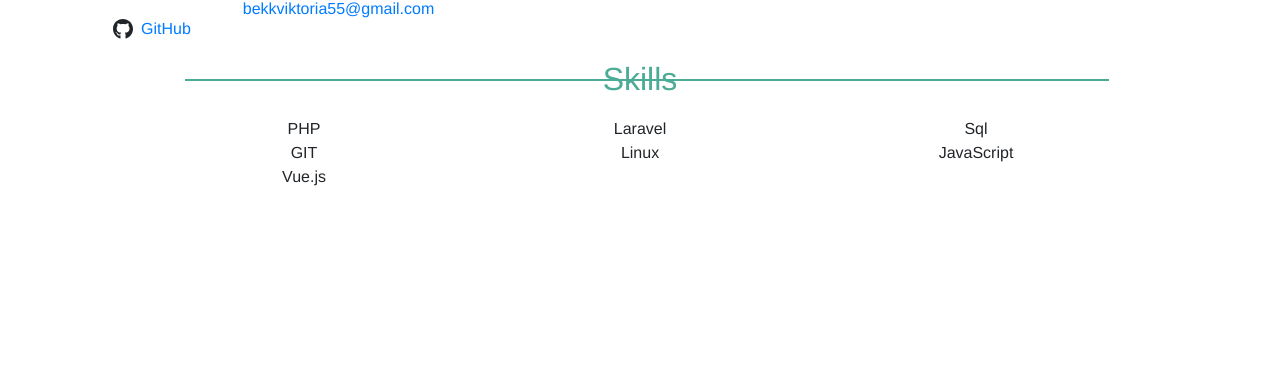
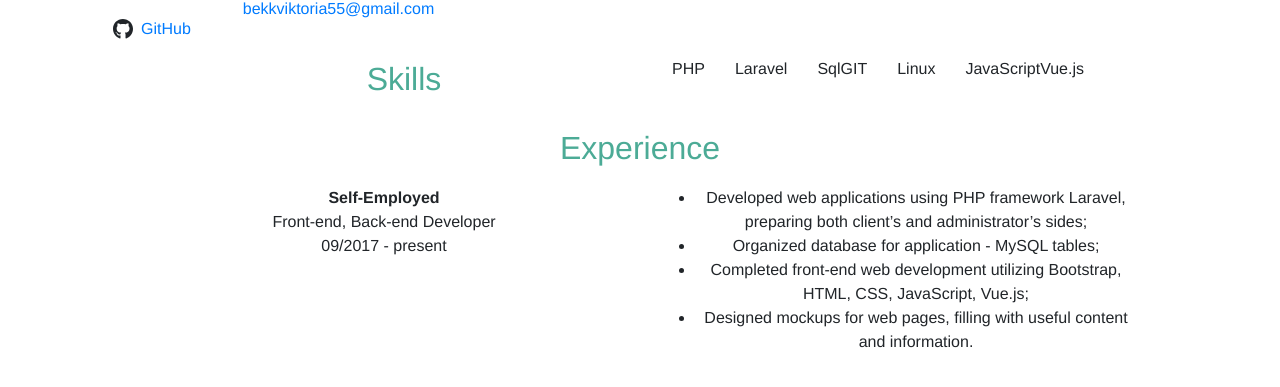
Before and after one commit to BVAk/Portfolio, a Vue app: page / in a window 1280 px wide. Shown: the part 1361-1748 px from the top of the page. Before the commit the page ends 1550 px from the top, so only its background shows below. Built offline with nearby package versions, Linux system fonts and the light colour scheme.

Commit message:
add experience

```diff
--- a/src/components/About.vue
+++ b/src/components/About.vue
@@ -49,10 +49,7 @@
         </div>
         <div class="row p-2">
           <div class="col">
-          <div class="skills">
-            <div class="skills-line">
-              <div class="skills-element">
-            <h2 class="h2"> <span>Skills</span></h2> </div>
+             <h2 class="h2"> <span>Skills</span></h2>
           </div>
           <div class="row">
             <div class="col">PHP</div>
@@ -71,10 +68,25 @@
             <div class="col"></div>
           </div>
         </div>
+        <div class="row p-2">
+          <div class="col">
+            <h2 class="h2"> <span>Experience</span></h2> </div>
+          </div>
+          <div class="row">
+            <div class="col"><b>Self-Employed</b><br>Front-end, Back-end Developer<br>09/2017 - present</div>
+            <div class="col"><ul>
+              <li>Developed web applications using PHP framework Laravel, preparing both client’s and administrator’s sides;</li>
+<li>                Organized database for application - MySQL tables;</li>
+<li>            Completed front-end web development utilizing Bootstrap, HTML, CSS, JavaScript, Vue.js;</li>
+<li>            Designed mockups for web pages, filling with useful content and information.</li>
+            </ul></div>
+
+          </div>
+
         </div>
-        </div>
+
       </div>
-      </div>
+
 
 
 </template>
```
